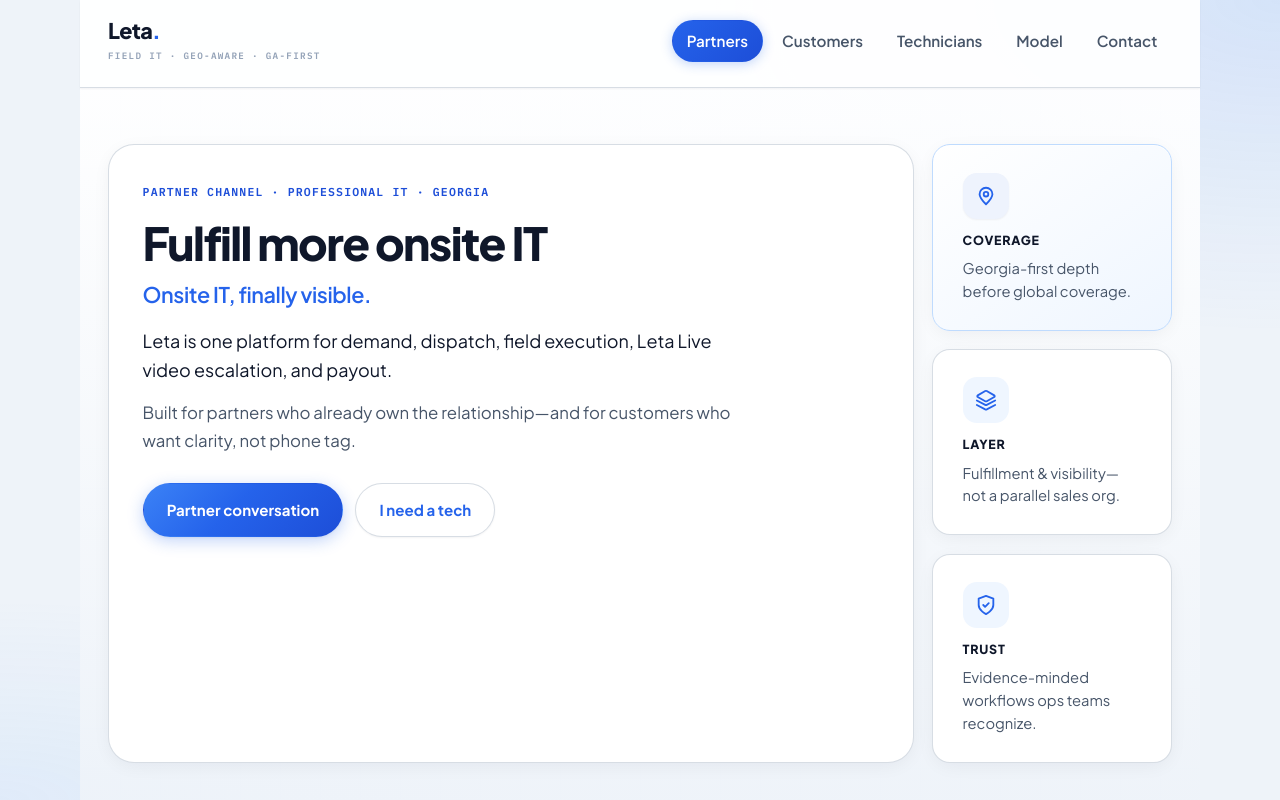
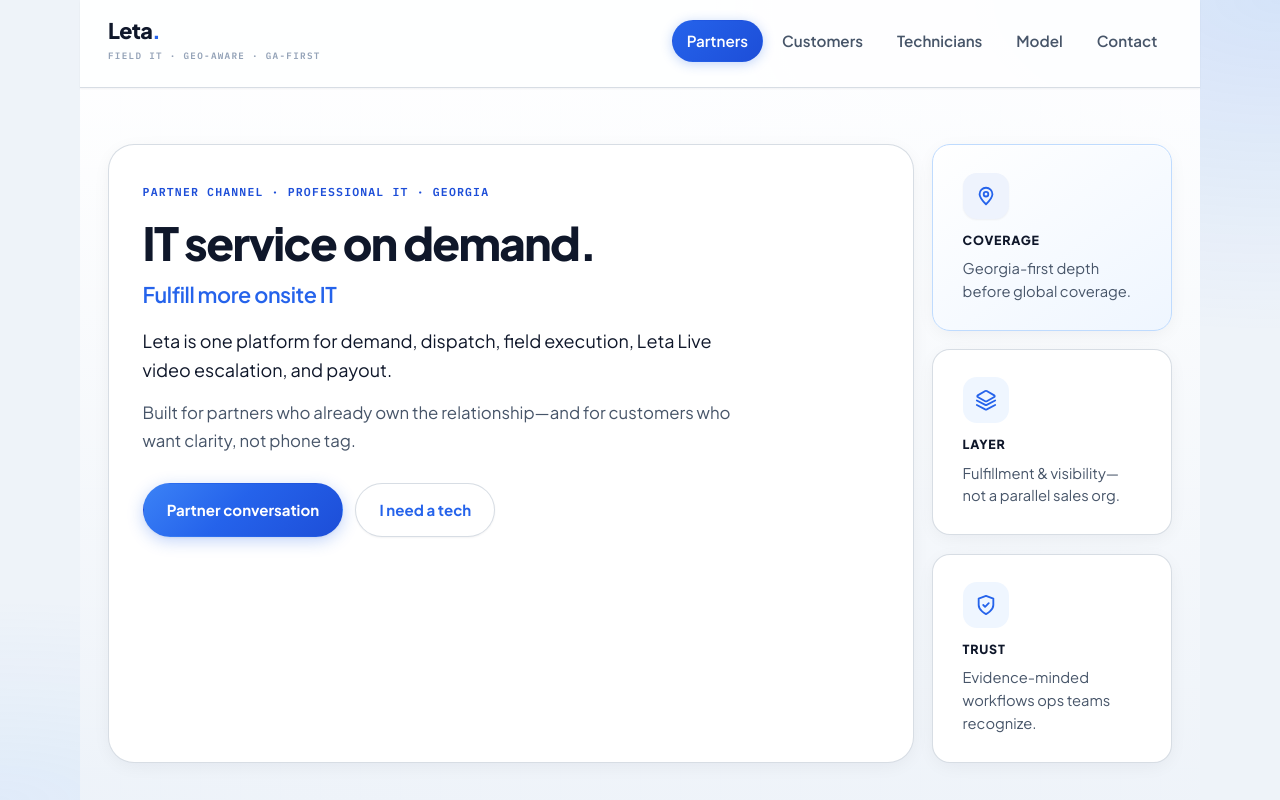
Before and after one commit to Atouba64/leta, a plain HTML site: page website/index.html in a window 1280 px wide. Shown: the top 800 px of the page. Drawn offline with Linux system fonts and the light colour scheme.

Commit message:
05161125pm

```diff
--- a/website/index.html
+++ b/website/index.html
@@ -75,8 +75,8 @@
         <div class="bento bento--hero">
           <div class="tile tile--hero">
             <p class="eyebrow">Partner channel · professional IT · Georgia</p>
-            <h1 id="hero-heading">Fulfill more onsite IT</h1>
-            <p class="hero-tagline">Onsite IT, finally visible.</p>
+            <h1 id="hero-heading">IT service on demand.</h1>
+            <p class="hero-tagline">Fulfill more onsite IT</p>
             <p class="hero-lead">
               Leta is one platform for demand, dispatch, field execution, Leta Live video escalation, and payout.
             </p>
```
Also changed, not shown: website/partners.html (+1 -1 lines), website/technicians.html (+1 -0 lines).
